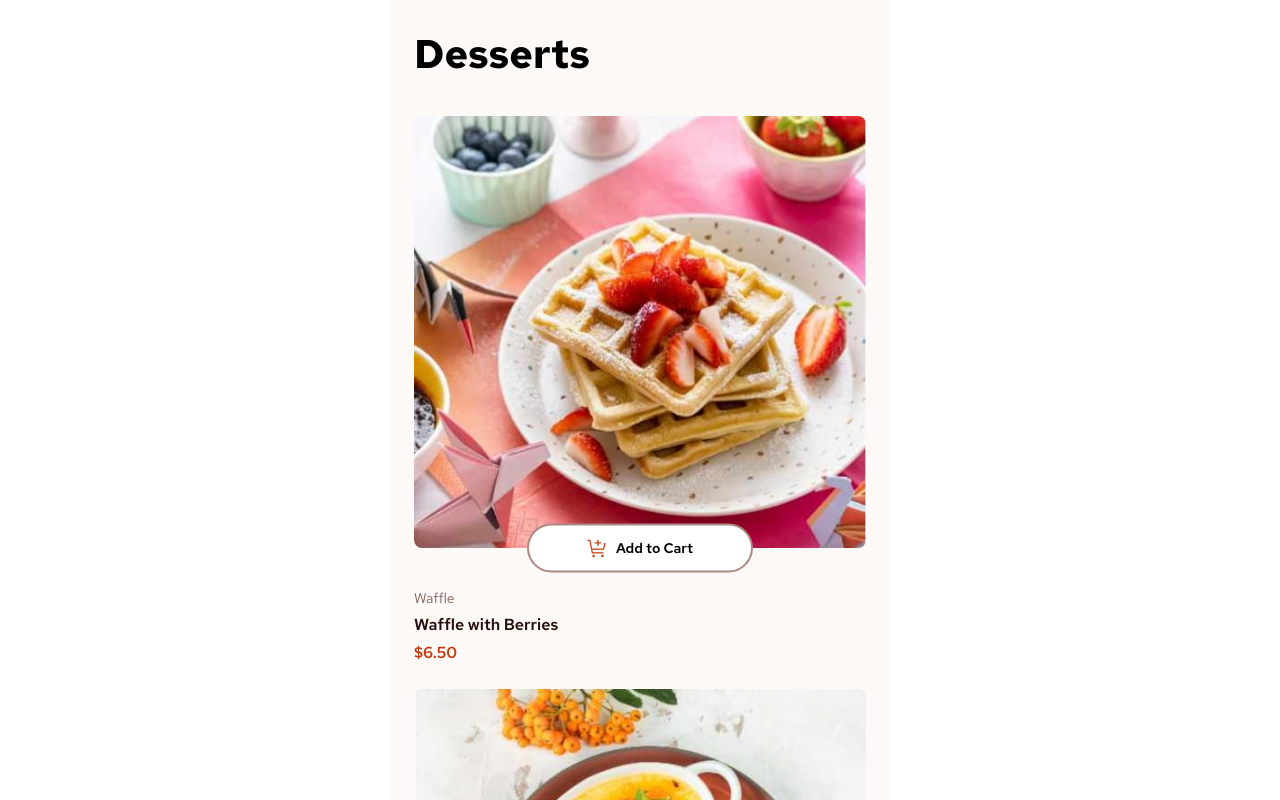
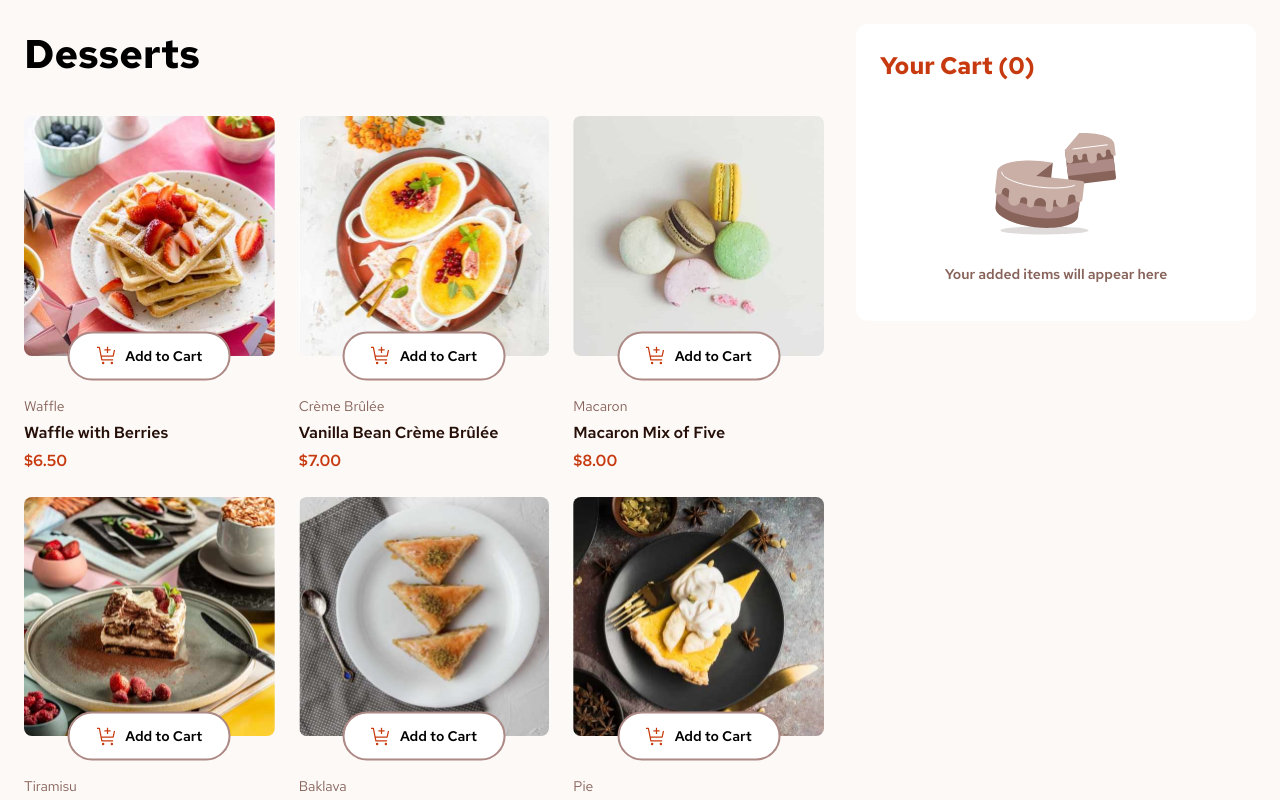
Before and after one commit to MathiasHun1/FEM-product-list-with-cart, a React (Vite) app: page / in a window 1280 px wide. Shown: the top 800 px of the page. Built offline with nearby package versions, Linux system fonts and the light colour scheme.

Commit message:
everything done, except the confirmation action + modal

```diff
--- a/src/App.module.css
+++ b/src/App.module.css
@@ -1,11 +1,13 @@
 .wrapper {
   min-height: 100%;
+  max-width: 1350px;
   padding: var(--spacing-300);
   background: var(--clr-rose-50);
   font-family: var(--ff-base);
-  max-width: 500px;
+  display: flex;
+  justify-content: center;
+  flex-wrap: wrap;
+  gap: var(--spacing-400);
 
-  display: flex;
-  flex-direction: column;
-  gap: var(--spacing-400);
+  width: 100%;
 }
--- a/src/components/Button-add/ButtonAdd.jsx
+++ b/src/components/Button-add/ButtonAdd.jsx
@@ -47,7 +47,7 @@ const ButtonAdd = ({ cardData, itemsListing, setItemsListing, isActive, setIsAct
     <button className={`${add_button} ${isActive ? red : ''}`} onClick={handleButtonClick}>
       {!isActive && (
         <>
-          <img src="/images/icon-add-to-cart.svg" alt="" />
+          <img src="/images/icon-add-to-cart.svg" alt="" style={{ color: 'black' }} />
           Add to Cart
         </>
       )}
--- a/src/components/Button-add/ButtonAdd.module.css
+++ b/src/components/Button-add/ButtonAdd.module.css
@@ -6,7 +6,7 @@
   border: 2px solid var(--clr-rose-400);
   border-radius: 999px;
   padding: var(--spacing-150);
-  width: 50%;
+  width: 65%;
   min-width: 140px;
   display: flex;
   align-items: center;
@@ -20,6 +20,7 @@
 
 .add_button:hover {
   cursor: pointer;
+  color: var(--clr-red);
 }
 
 .quantity_wrapper {
@@ -33,8 +34,8 @@
 }
 
 .icon {
-  width: 30px;
-  height: 30px;
+  width: 20px;
+  height: 20px;
   border: 1px solid var(--clr-white);
   border-radius: 50%;
   display: flex;
--- a/src/components/Card/Card.module.css
+++ b/src/components/Card/Card.module.css
@@ -1,2 +1,3 @@
 .card_wrapper {
+  width: fit-content;
 }
--- a/src/components/Cart/Cart.module.css
+++ b/src/components/Cart/Cart.module.css
@@ -5,6 +5,11 @@
   flex-direction: column;
   gap: 24px;
   border-radius: 12px;
+  min-width: 350px;
+  max-width: 800px;
+  flex-grow: 1;
+  flex-shrink: 1;
+  height: fit-content;
 }
 
 .empty_cart {
@@ -70,3 +75,9 @@
 .neutral_span {
   font-weight: var(--fw-semi-bold);
 }
+
+@media (max-width: 600px) {
+  .cart_wrapper {
+    min-width: 200px;
+  }
+}
--- a/src/components/List-Item/ListItem.jsx
+++ b/src/components/List-Item/ListItem.jsx
@@ -11,9 +11,22 @@ const ListItem = ({ itemName, price, quantity, image, removeFromCart }) => {
           <p className={styles.item_final}>${(quantity * price).toFixed(2)}</p>
         </div>
 
-        <button className={styles.delete_button} onClick={() => removeFromCart(itemName)}>
-          <img className={styles.delete_icon} src="/images/icon-remove-item.svg" alt="" />
-        </button>
+        <div className={styles.button_wrapper} onClick={() => removeFromCart(itemName)}>
+          <button className={styles.delete_button}>
+            <svg
+              className={styles.icon}
+              xmlns="http://www.w3.org/2000/svg"
+              width="10"
+              height="10"
+              fill="none"
+              viewBox="0 0 10 10">
+              <path
+                fill="currentColor"
+                d="M8.375 9.375 5 6 1.625 9.375l-1-1L4 5 .625 1.625l1-1L5 4 8.375.625l1 1L6 5l3.375 3.375-1 1Z"
+              />
+            </svg>
+          </button>
+        </div>
       </div>
 
       <div className={styles.spacer}></div>
--- a/src/components/List-Item/ListItem.module.css
+++ b/src/components/List-Item/ListItem.module.css
@@ -44,11 +44,34 @@
   margin-block: var(--spacing-200);
 }
 
-.delete_button {
-  padding: 0;
+.button_wrapper {
+  background-color: inherit;
+  width: 40px;
+  height: 40px;
   position: absolute;
   right: 0;
   top: 50%;
+  transform: translateY(-50%);
+  display: grid;
+  place-items: center;
+  border-radius: 50%;
+}
+
+.button_wrapper:hover {
+  cursor: pointer;
+}
+
+.button_wrapper:hover .delete_button {
+  border-color: var(--clr-black);
+  cursor: pointer;
+}
+
+.button_wrapper:hover .icon {
+  color: var(--clr-black);
+}
+
+.delete_button {
+  padding: 0;
   border-radius: 50%;
   width: 20px;
   height: 20px;
@@ -57,10 +80,13 @@
   align-items: center;
   border: 1px solid var(--clr-rose-400);
   background: inherit;
-  transform: translateY(-50%);
 }
 
-.delete_icon {
-  display: block;
-  width: 60%;
+.icon {
+  color: var(--clr-rose-400);
+  position: relative;
 }
+
+.icon:hover {
+  color: var(--clr-black);
+}
--- a/src/components/MainGrid/MainGrid.module.css
+++ b/src/components/MainGrid/MainGrid.module.css
@@ -1,4 +1,6 @@
 .main_grid {
+  width: 100%;
+  max-width: 800px;
 }
 
 .title {
@@ -10,5 +12,7 @@
 .cards_grid {
   width: 100%;
   display: grid;
-  row-gap: var(--spacing-300);
+  grid-template-columns: repeat(auto-fill, minmax(220px, 1fr));
+  gap: var(--spacing-300);
+  justify-items: center;
 }
--- a/src/components/ResponsiveImage/ResponsiveImage.module.css
+++ b/src/components/ResponsiveImage/ResponsiveImage.module.css
@@ -1,6 +1,6 @@
 .image_wrapper {
-  width: 500;
-  height: 500;
+  width: fit-content;
+  max-width: 350px;
   margin-bottom: var(--spacing-500);
   position: relative;
 }
@@ -10,6 +10,6 @@
 }
 
 .active {
-  border: 3px solid var(--clr-red);
+  outline: 3px solid var(--clr-red);
   border-radius: 8px;
 }
--- a/src/styles/global.css
+++ b/src/styles/global.css
@@ -74,6 +74,7 @@ body {
 
 #root {
   min-height: 100%;
-  display: flex;
-  justify-content: center;
+  background: var(--clr-rose-50);
+  display: grid;
+  place-items: center;
 }
```
